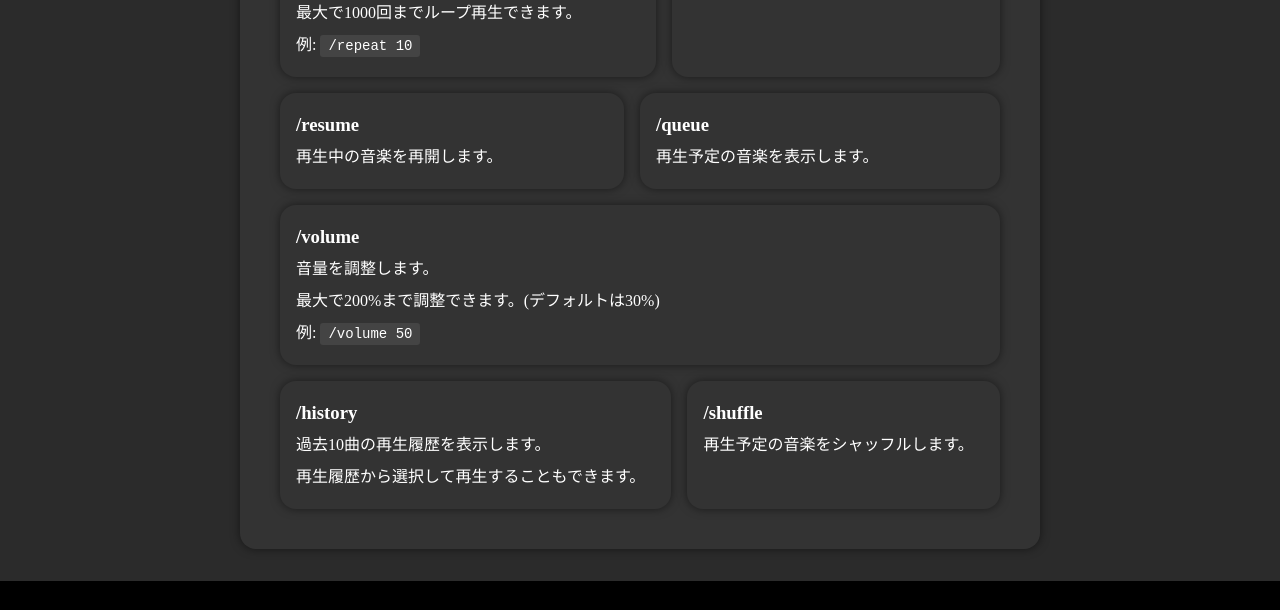
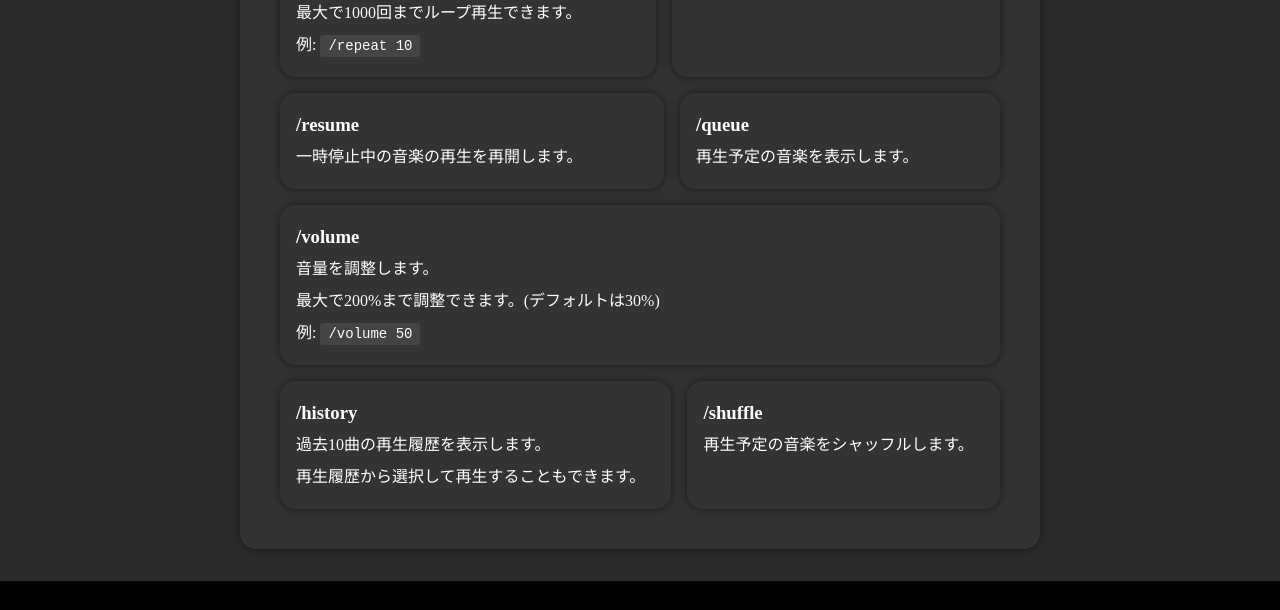
Before and after one commit to JUN-SUZU/KOKONE, a website: page docs/index.html in a window 1280 px wide. Shown: the part 1056-1666 px from the top of the page. Drawn offline with Linux system fonts and the light colour scheme.

Commit message:
update: /resumeコマンドの説明を一時停止中の音楽再生に修正

```diff
--- a/docs/index.html
+++ b/docs/index.html
@@ -69,7 +69,7 @@
                 </div>
                 <div class="panel__command">
                     <h3>/resume</h3>
-                    <p>再生中の音楽を再開します。</p>
+                    <p>一時停止中の音楽の再生を再開します。</p>
                 </div>
                 <div class="panel__command">
                     <h3>/queue</h3>
```
